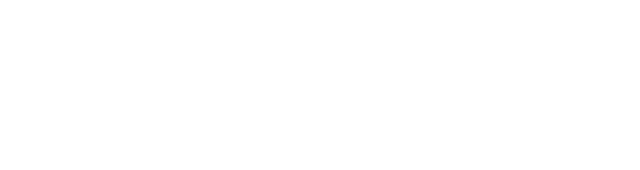
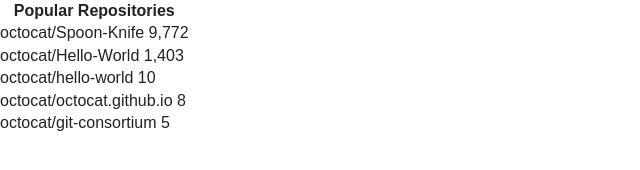
Before and after one commit to gatorpazz/TIY-Github, a website: page src/index.html in a window 1280 px wide. Shown: the whole page, without its empty margins (0-640 px from the left). Drawn offline with nearby package versions, Linux system fonts and the light colour scheme.

Commit message:
Added npm start to package.json, added skitches, started pop repository feature

```diff
--- a/package.json
+++ b/package.json
@@ -4,7 +4,7 @@
   "description": "",
   "main": "index.js",
   "scripts": {
-    "test": "echo \"Error: no test specified\" && exit 1"
+    "start": "browser-sync start --server --files='index.html,css/*.css,js/*.js'"
   },
   "repository": {
     "type": "git",
--- a/src/index.html
+++ b/src/index.html
@@ -1,5 +1,6 @@
 <!doctype html>
 <html class="no-js" lang="">
+
 <head>
     <meta charset="utf-8">
     <meta http-equiv="x-ua-compatible" content="ie=edge">
@@ -10,18 +11,53 @@
     <link rel="stylesheet" href="css/main.css">
     <script src="js/vendor/modernizr-2.8.3.min.js"></script>
 </head>
+
 <body>
     <table>
-        <tr></tr>
-        <tr></tr>
-        <tr></tr>
-        <tr></tr>
-        <tr></tr>
+      <thead>
+        <tr>
+          <th>Popular Repositories</th>
+        </tr>
+      </thead>
+        <tbody>
+            <tr>
+                <td>
+                    <span>octocat/Spoon-Knife</span>
+                    <span>9,772</span>
+                </td>
+            </tr>
+            <tr>
+                <td>
+                    <span>octocat/Hello-World</span>
+                    <span>1,403</span>
+                </td>
+            </tr>
+            <tr>
+                <td>
+                    <span>octocat/hello-world</span>
+                    <span>10</span>
+                </td>
+            </tr>
+            <tr>
+                <td>
+                    <span>octocat/octocat.github.io</span>
+                    <span>8</span>
+                </td>
+            </tr>
+            <tr>
+                <td>
+                    <span>octocat/git-consortium</span>
+                    <span>5</span>
+                </td>
+            </tr>
+        </tbody>
     </table>
-
     <script src="//ajax.googleapis.com/ajax/libs/jquery/1.11.2/jquery.min.js"></script>
-        <script>window.jQuery || document.write('<script src="js/vendor/jquery-1.11.2.min.js"><\/script>')</script>
+    <script>
+        window.jQuery || document.write('<script src="js/vendor/jquery-1.11.2.min.js"><\/script>')
+    </script>
     <script src="js/plugins.js"></script>
     <script src="js/main.js"></script>
 </body>
+
 </html>
```
Also changed, not shown: specs/popRepos.png (added), specs/tabsMarked.png (added), 1 other file. Lines whose indentation alone changed are shown as unchanged.
